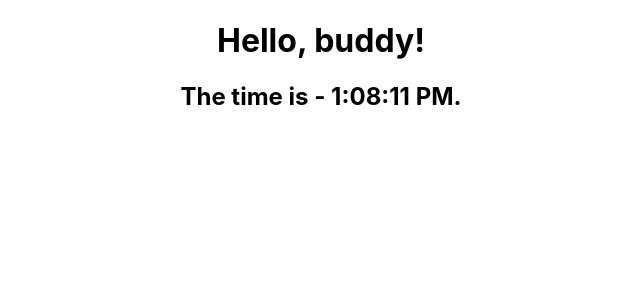
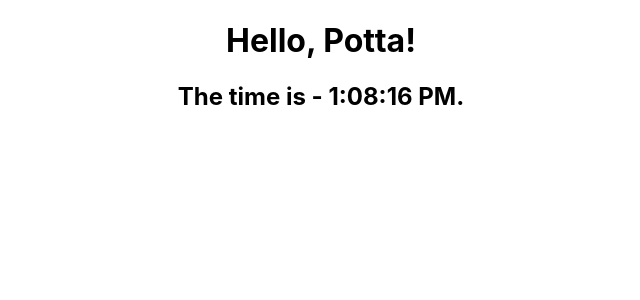
Before and after one commit to Vishnu-AV/react-first-app, a React (Create React App) app in the folder second-app/: page / in a window 1280 px wide. Shown: the top 300 px of the page, without its empty margins (319-959 px from the left). Built offline with nearby package versions, Linux system fonts and the light colour scheme.

Commit message:
Adding Lifecycle Methods to a Class

```diff
--- a/second-app/src/App.js
+++ b/second-app/src/App.js
@@ -1,15 +1,36 @@
-import React from 'react';
+import React from "react";
 import "./App.css";
 
 class App extends React.Component {
   constructor(props) {
     super(props);
-    this.state = {date: new Date()};
+    // The only place where we can assign this.state is the constructor.
+    this.state = {
+      date: new Date(),
+      name: "Kutta",
+      names: ["Kutta", "Potta"],
+    };
+  }
+  componentDidMount() {
+    this.timerID = setInterval(() => this.tick(), 1000);
+  }
+
+  componentWillUnmount() {
+    clearInterval(this.timerID);
+  }
+  tick() {
+    this.setState(function (state, props) {
+      return {
+        date: new Date(),
+        name: state.names[this.state.date.getSeconds() % 2],
+        counter: props.data,
+      };
+    });
   }
   render() {
     return (
       <div className="App">
-        <h1>Hello, buddy!</h1>
+        <h1>Hello, {this.state.name}!</h1>
         <h2>The time is - {this.state.date.toLocaleTimeString()}.</h2>
       </div>
     );
--- a/second-app/src/index.js
+++ b/second-app/src/index.js
@@ -7,7 +7,7 @@ import reportWebVitals from "./reportWebVitals";
 const root = ReactDOM.createRoot(document.getElementById("root"));
 root.render(
   <React.StrictMode>
-    <App />
+    <App data={"data"}/>
   </React.StrictMode>
 );
 
```
